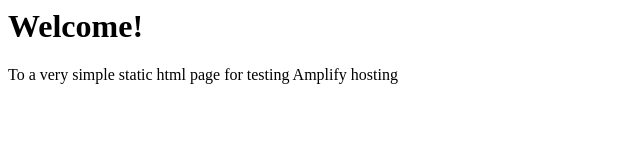
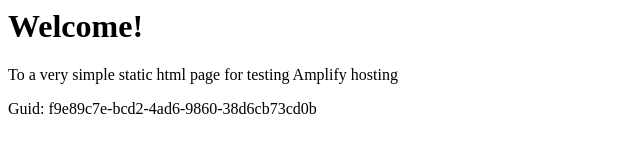
Before and after one commit to aws-aemilia-lhr/Github-PR-Commit-Integration-Test-DoNotTouch-Gith-OKSLNVO2-v1-prod-eu-west-2, a website: page src/index.html in a window 1280 px wide. Shown: the whole page, without its empty margins (0-640 px from the left). Drawn offline with Linux system fonts and the light colour scheme.

Commit message:
commit from integ tests

```diff
--- a/src/index.html
+++ b/src/index.html
@@ -1,3 +1,5 @@
+
+
 <html lang="en">
 
 <head>
@@ -10,6 +12,6 @@
 <body>
     <h1>Welcome!</h1>
     <p>To a very simple static html page for testing Amplify hosting</p>
-</body>
+    <p>Guid: f9e89c7e-bcd2-4ad6-9860-38d6cb73cd0b</p></body>
 
 </html>
```
